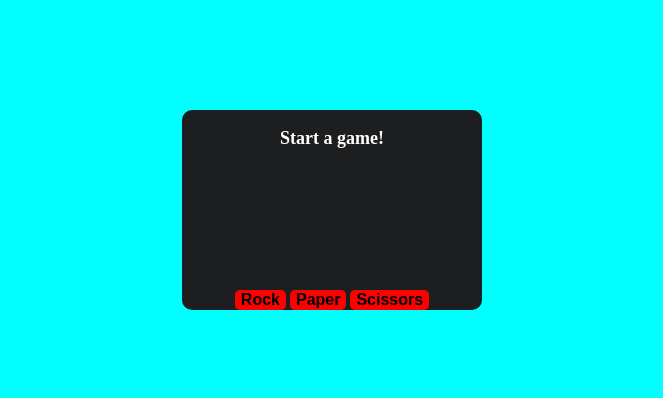
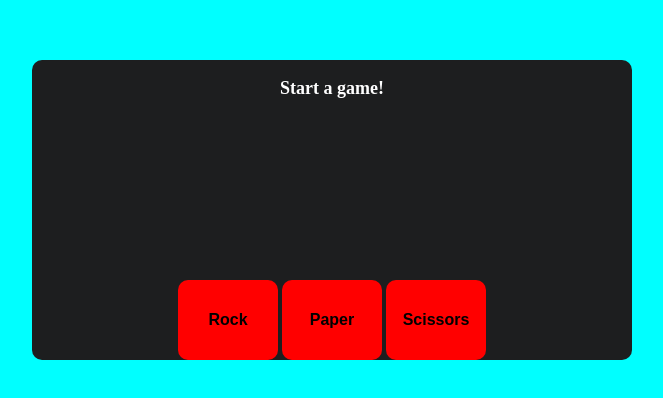
Before and after one commit to t6p4/rock-paper-scissors, a plain HTML site: page index.html in a window 1280 px wide. Shown: the part 198-596 px from the top of the page, without its empty margins (316-979 px from the left). Drawn offline with Linux system fonts and the light colour scheme.

Commit message:
Edit UI to be bit larger

```diff
--- a/style.css
+++ b/style.css
@@ -8,8 +8,8 @@ body {
 }
 
 .container {
-    height: 200px;
-    width: 300px;
+    height: 300px;
+    width: 600px;
     display: flex;
     flex-direction: column;
     justify-content: space-between;
@@ -21,9 +21,11 @@ body {
 button {
     background-color: red;
     border: 0px;
-    border-radius: 5px;
+    border-radius: 10px;
     font-size: 16px;
     font-weight: bolder;
+    height: 80px;
+    width: 100px;
 }
 
 p {
```
